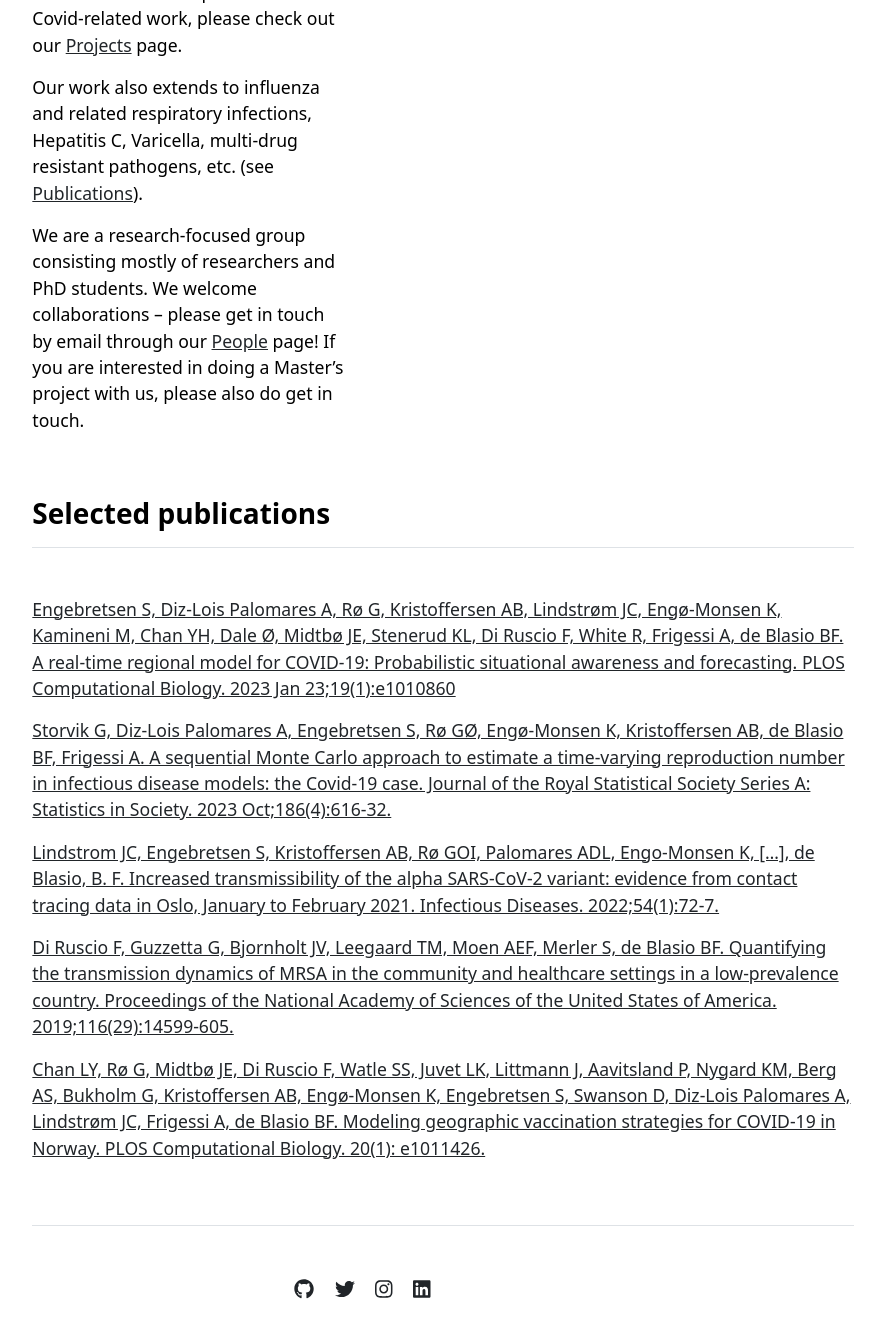
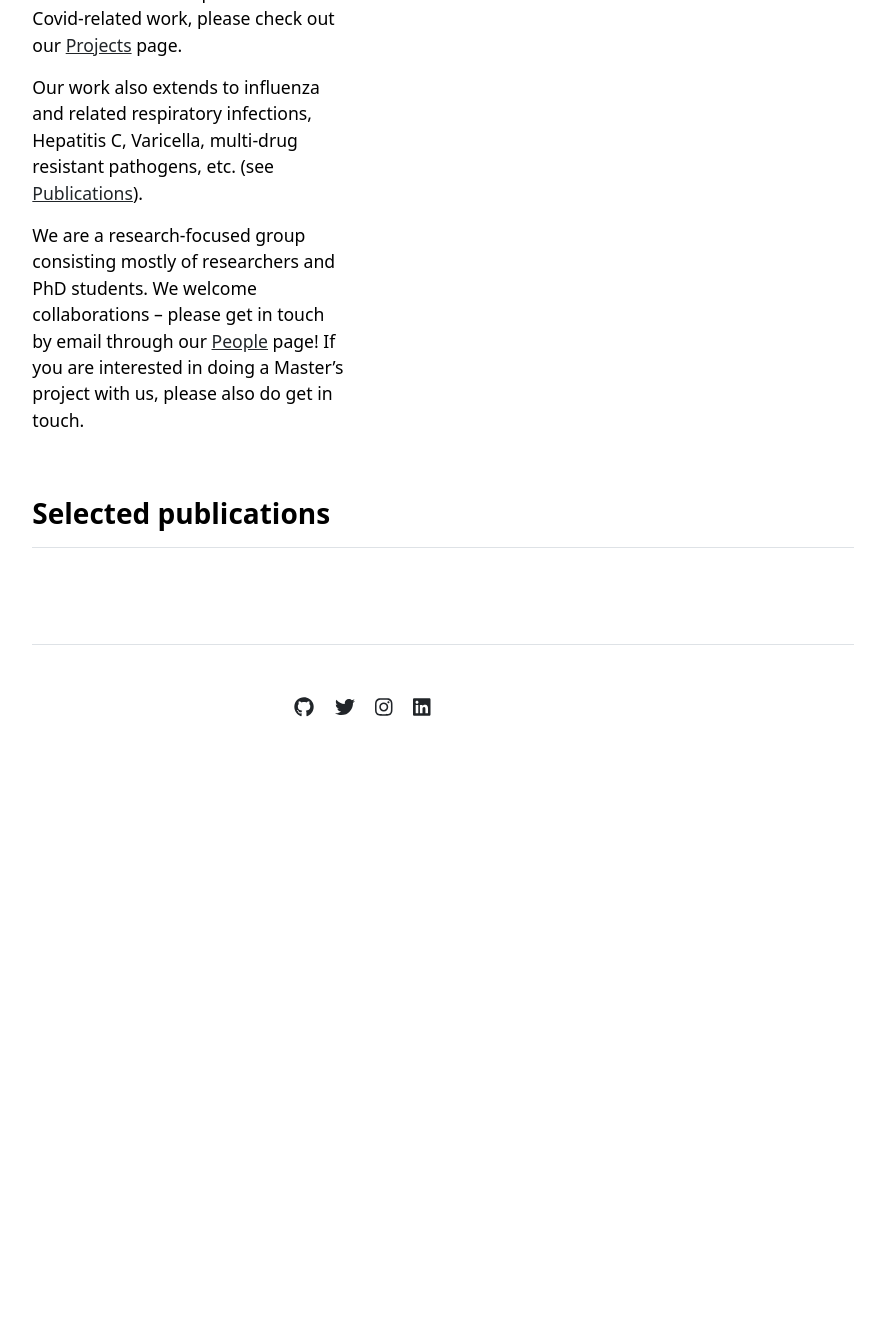
Before and after one commit to folkehelseinstituttet/modelling, a Jekyll site: the page built from index.md, in a window 1280 px wide and 1400 px high, scrolled down 566 px. Shown: the top 1338 px of the window, without its empty margins (197-1077 px from the left). Built offline with Jekyll 4.4.1, drawn with Linux system fonts in a browser that asks for light colours; after the commit the page ends 1385 px from its top, so only the background shows below that.

Commit message:
Update publications.yml

```diff
--- a/_data/publications.yml
+++ b/_data/publications.yml
@@ -1,12 +1,6 @@
 featured:
-- {name: 'Engebretsen S, Diz-Lois Palomares A, Rø G, Kristoffersen AB, Lindstrøm JC, Engø-Monsen K, Kamineni M, Chan YH, Dale Ø, Midtbø JE, Stenerud KL, Di Ruscio F, White R, Frigessi A, de Blasio BF. A real-time regional model for COVID-19: Probabilistic situational awareness and forecasting. PLOS Computational Biology. 2023 Jan 23;19(1):e1010860', url: 'https://doi.org/10.1371/journal.pcbi.1010860'}
-- {name: 'Storvik G, Diz-Lois Palomares A, Engebretsen S, Rø GØ, Engø-Monsen K, Kristoffersen AB, de Blasio BF, Frigessi A. A sequential Monte Carlo approach to estimate a time-varying reproduction number in infectious disease models: the Covid-19 case. Journal of the Royal Statistical Society Series A: Statistics in Society. 2023 Oct;186(4):616-32.', url: 'https://doi.org/10.1093/jrsssa/qnad043'}
-- {name: 'Lindstrom JC, Engebretsen S, Kristoffersen AB, Rø GOI, Palomares ADL, Engo-Monsen K, […], de Blasio, B. F. Increased transmissibility of the alpha SARS-CoV-2 variant: evidence from contact tracing data in Oslo, January to February 2021. Infectious Diseases. 2022;54(1):72-7.', url: 'https://doi.org/10.1080/23744235.2021.1977382'}
-- {name: 'Di Ruscio F, Guzzetta G, Bjornholt JV, Leegaard TM, Moen AEF, Merler S, de Blasio BF. Quantifying the transmission dynamics of MRSA in the community and healthcare settings in a low-prevalence country. Proceedings of the National Academy of Sciences of the United States of America. 2019;116(29):14599-605.', url: 'https://doi.org/10.1073/pnas.1900959116'}
-- {name: 'Chan LY, Rø G, Midtbø JE, Di Ruscio F, Watle SS, Juvet LK, Littmann J, Aavitsland P, Nygard KM, Berg AS, Bukholm G, Kristoffersen AB, Engø-Monsen K, Engebretsen S, Swanson D, Diz-Lois Palomares A, Lindstrøm JC, Frigessi A, de Blasio BF. Modeling geographic vaccination strategies for COVID-19 in Norway. PLOS Computational Biology. 20(1): e1011426.', url: 'https://doi.org/10.1371/journal.pcbi.1011426'}
 
 index:
-
 - {name: 'Ranhoff AH, Hygen HO, Di Ruscio F, Rao S, Strand BH. The warm summer of 2018 - increased mortality among older people? Tidsskrift for Den Norske Laegeforening. 2019;139(10):927-30. ', url: 'https://doi.org/10.4045/tidsskr.19.0167'}
 - {name: 'Engebretsen S, Engo-Monsen K, Frigessi A, de Blasio BF. A theoretical single-parameter model for urbanisation to study infectious disease spread and interventions. PLoS Computational Biology. 2019;15(3).', url: 'https://doi.org/10.1371/journal.pcbi.1006879'}
 - {name: 'Edwards CH, Tomba GS, Kristiansen IS, White R, de Blasio BF. Evaluating costs and health consequences of sick leave strategies against pandemic and seasonal influenza in Norway using a dynamic model. Bmj Open. 2019;9(4).', url: 'https://doi.org/10.1136/bmjopen-2018-027832'}
```
